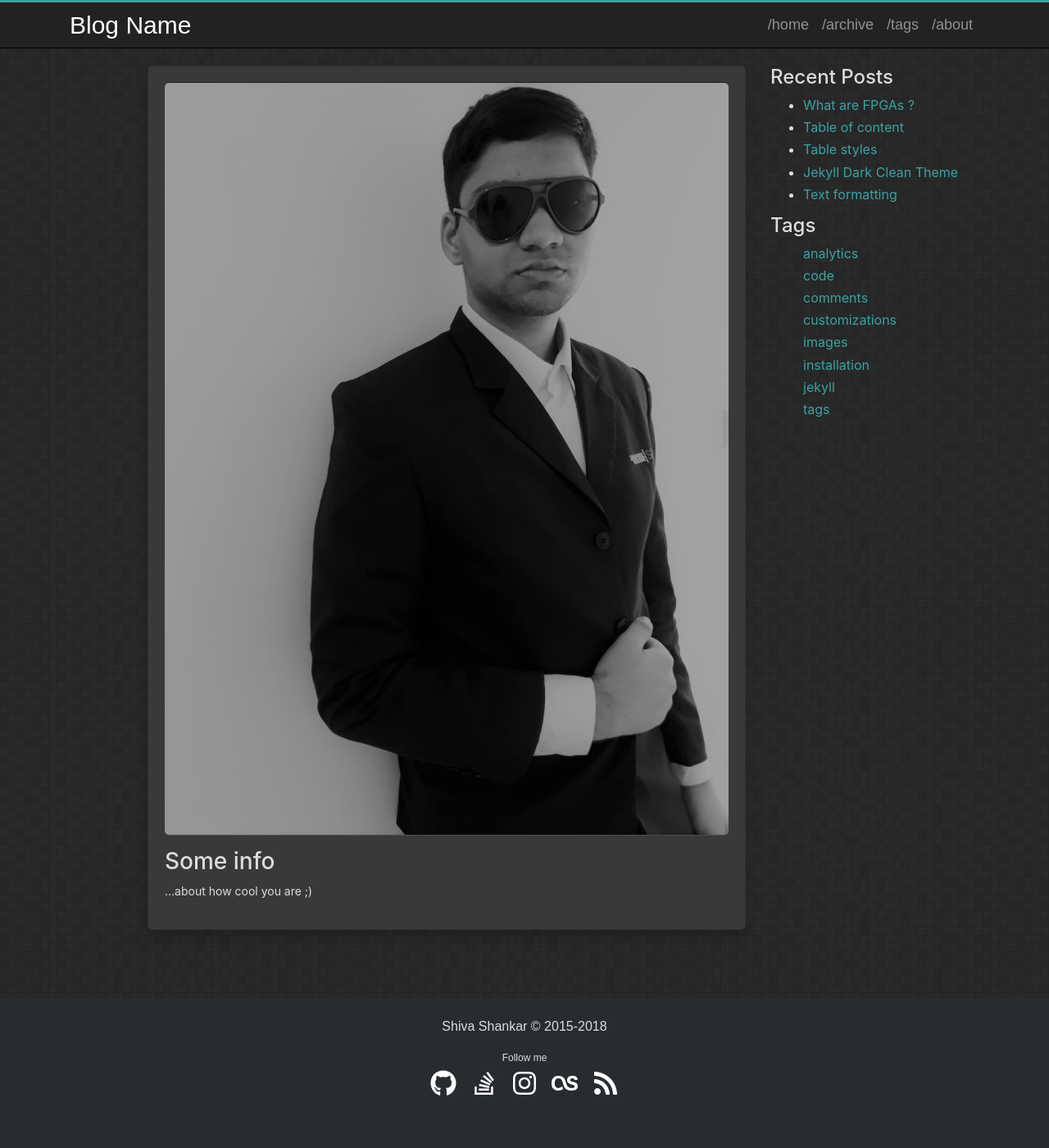
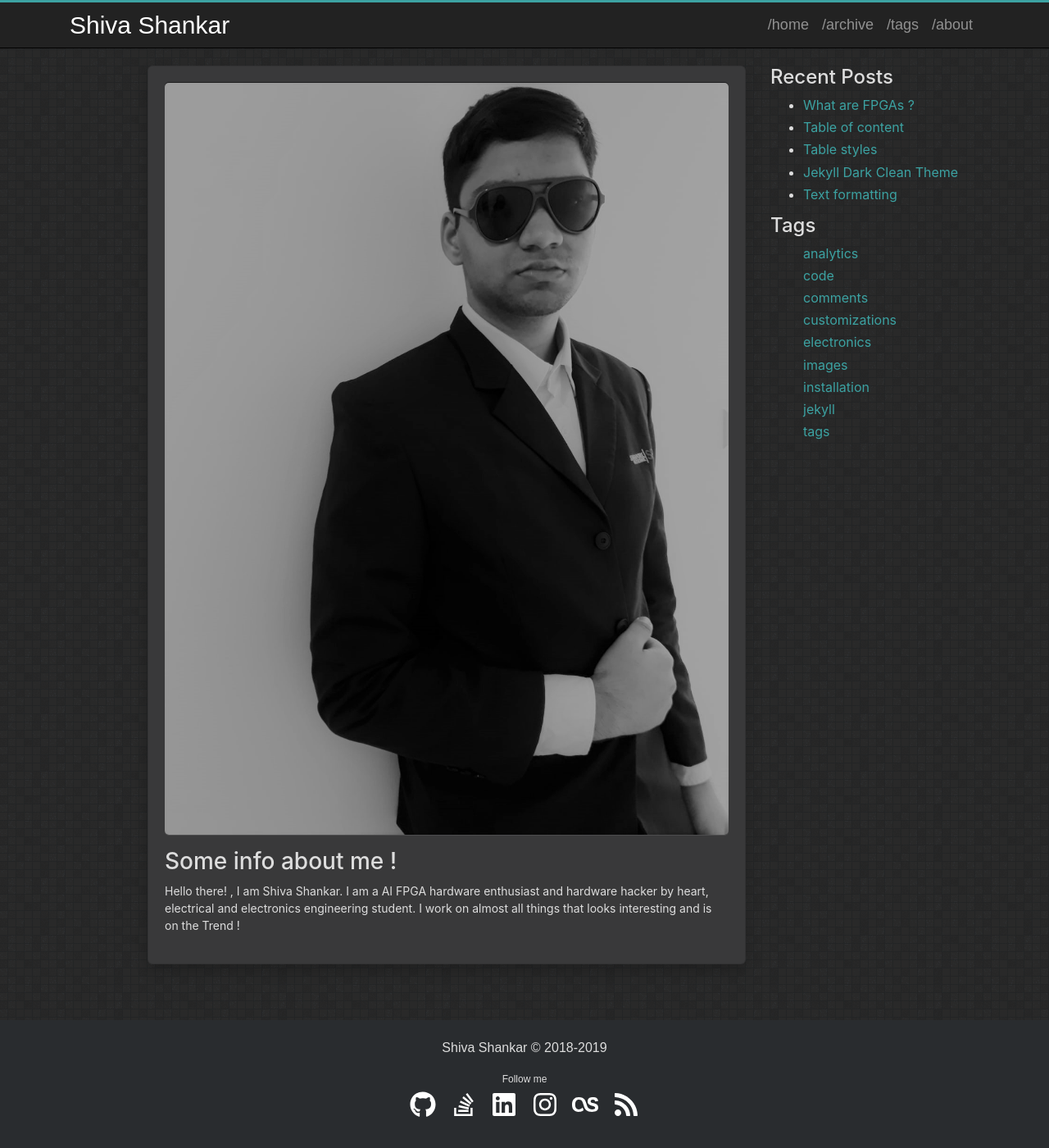
Before and after one commit to shiva-karthick/shankar-shiv.github.io, a Jekyll site: the page built from about.md, in a window 1280 px wide and 1400 px high. Shown: the whole window at 82% size. Built offline with Jekyll 4.4.1, drawn with Linux system fonts in a browser that asks for light colours.

Commit message:
Successfully finished setting up my website

```diff
--- a/_config.yml
+++ b/_config.yml
@@ -1,17 +1,17 @@
 # Jekyll configuration
 
-name: Blog Name
-description: Software Developer
+name: Shiva Shankar
+description: Computer Engineering Student
 
 # Url is currently only used only for the RSS feed in feed.xml
-url: http://streetturtle.github.io
+url: https://shankar-shiv.github.io/
 #url: http://localhost:4000
 
 # For a project page here should be a project name. Otherwise (for user's/organization's page leave it empty)
 baseurl: "/"
 
 author: Shiva Shankar
-copyright: 2015-2018
+copyright: 2018-2019
 
 share:
   facebook: true
@@ -22,10 +22,10 @@ share:
   email: true
 
 social:
-  github: streetturtle
-  stackoverflow: ""
-  linkedin:
-  instagram: ""
+  github: shankar-shiv
+  stackoverflow: "9633932/shankar"
+  linkedin: shiva-shankar-75a497152/
+  instagram: "shankaarshiva/?hl=en"
   lastfm: ""
   rss: feed.xml
 
@@ -37,7 +37,7 @@ yandex_metrica:
 # Set this to your disqus shortname to enable comments. Note that the 'comments'
 # setting below must also be true. Individual posts can override 'comments' to
 # disable on a post-by-post basis
-disqus: streetturtle
+disqus:
 comments: false
 
 permalink: /:year/:month/:title
--- a/_posts/2018-12-09-what-are-fpgas.md
+++ b/_posts/2018-12-09-what-are-fpgas.md
@@ -3,6 +3,7 @@ layout: post
 title: What are FPGAs ?
 date: 2018-12-09 11:07
 description: An Introduction to the world of FPGAs and Digital Design
+tags: electronics
 toc: true
 ---
 
--- a/about.md
+++ b/about.md
@@ -5,6 +5,6 @@ title: About
 
 ![Shiva Shankar](/assets/images/Shankar.jpeg)
 
-# Some info
+# Some info about me !
 
-...about how cool you are ;)
+Hello there! , I am Shiva Shankar. I am a AI FPGA hardware enthusiast and hardware hacker by heart, electrical and electronics engineering student. I work on almost all things that looks interesting and is on the Trend !
```
Also changed, not shown: tag/electronics.md (added, +4 -0 lines).
